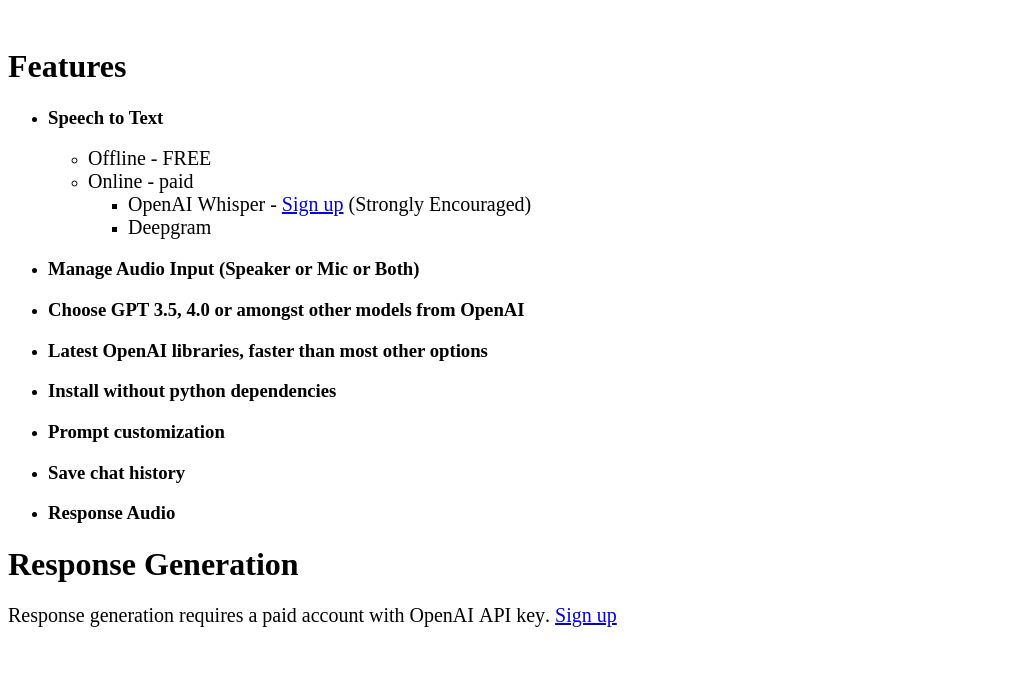
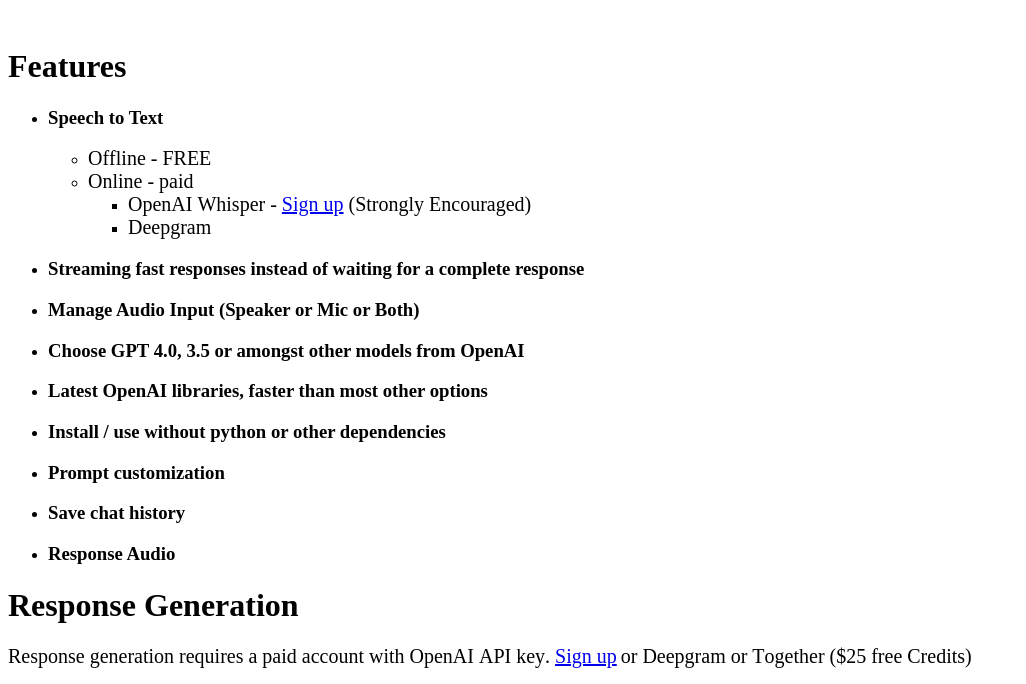
Before and after one commit to abhinavuppal1/abhinavuppal1.github.io, a plain HTML site: page index.html in a window 1280 px wide. Shown: the part 734-1418 px from the top of the page, without its empty margins (0-1026 px from the left). Before the commit the page ends 1377 px from the top, so only its background shows below. Drawn offline with Linux system fonts and the light colour scheme.

Commit message:
Update index.html

```diff
--- a/index.html
+++ b/index.html
@@ -44,10 +44,11 @@
               </ul>
             </ul>
         </li>
+        <li><h3>Streaming fast responses instead of waiting for a complete response</h3></li>
         <li><h3>Manage Audio Input (Speaker or Mic or Both)</h3></li>
-        <li><h3>Choose GPT 3.5, 4.0 or amongst other models from OpenAI</h3></li>
+        <li><h3>Choose GPT 4.0, 3.5 or amongst other models from OpenAI</h3></li>
         <li><h3>Latest OpenAI libraries, faster than most other options</h3></li>
-        <li><h3>Install without python dependencies</h3></li>
+        <li><h3>Install / use without python or other dependencies</h3></li>
         <li><h3>Prompt customization</h3></li>
         <li><h3>Save chat history</h3></li>
         <li><h3>Response Audio</h3></li>
@@ -56,6 +57,7 @@
 
   <h1>Response Generation</h1>
     <span class="s1" style="font-size: 20px">Response generation requires a paid account with OpenAI API key. <a href="https://platform.openai.com/signup/">Sign up</a></span>
+    <span class="s1" style="font-size: 20px">or Deepgram or Together ($25 free Credits)</span>
   <br>
 </p>
 
```
